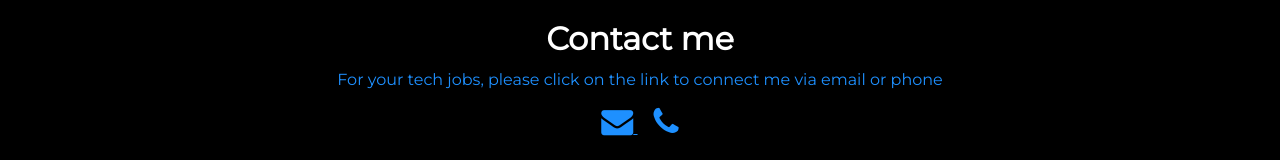
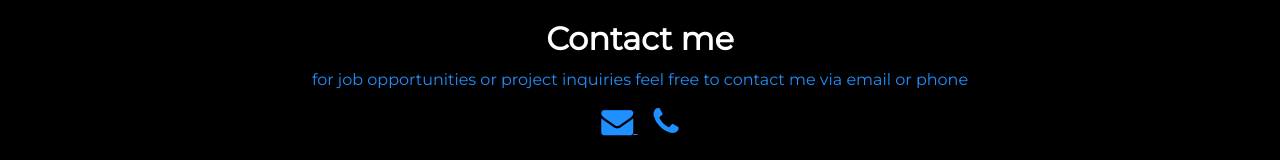
Before and after one commit to akintadedayo14-wq/portfolio, a plain HTML site: page myPortfolio-main/index.html in a window 1280 px wide. Shown: the part 3320-3480 px from the top of the page. Drawn offline with nearby package versions, Linux system fonts and the light colour scheme.

Commit message:
all done

```diff
--- a/myPortfolio-main/index.html
+++ b/myPortfolio-main/index.html
@@ -197,7 +197,7 @@
 
   <div class="container connectMe py-5 text-center" id="contact">
     <h1 class="connect">Contact me</h1>
-    <h3 class="socials">For your tech jobs, please click on the link to connect me via email or phone</h3>
+    <h3 class="socials">for job opportunities or project inquiries feel free to contact me via email or phone </h3>
     <div class="socialIcons mt-3">
       <a href="mailto:dayofalodun6@gmail.com" class="mx-2" aria-label="Email me">
         <i class="fa fa-envelope fa-2x"></i>
```
